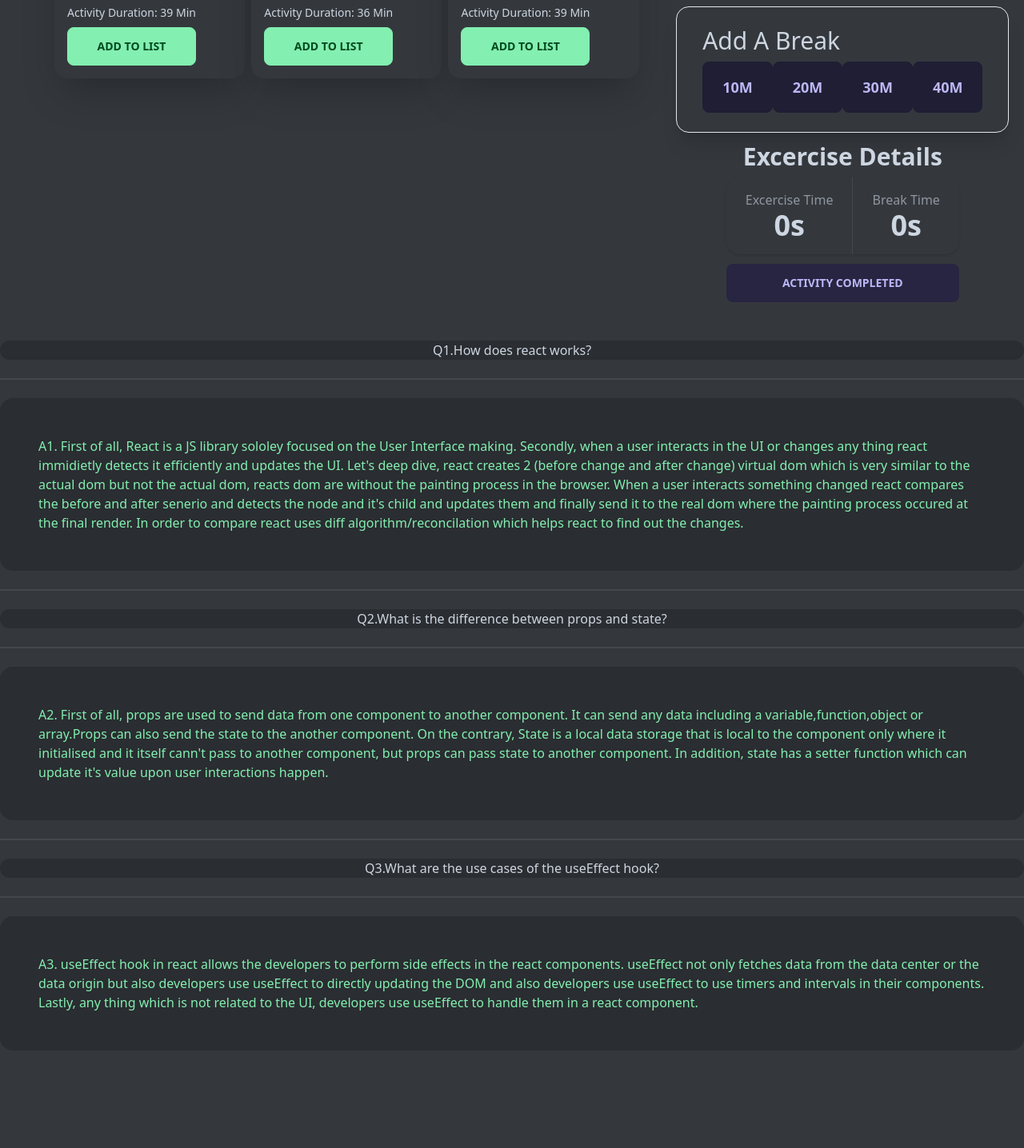
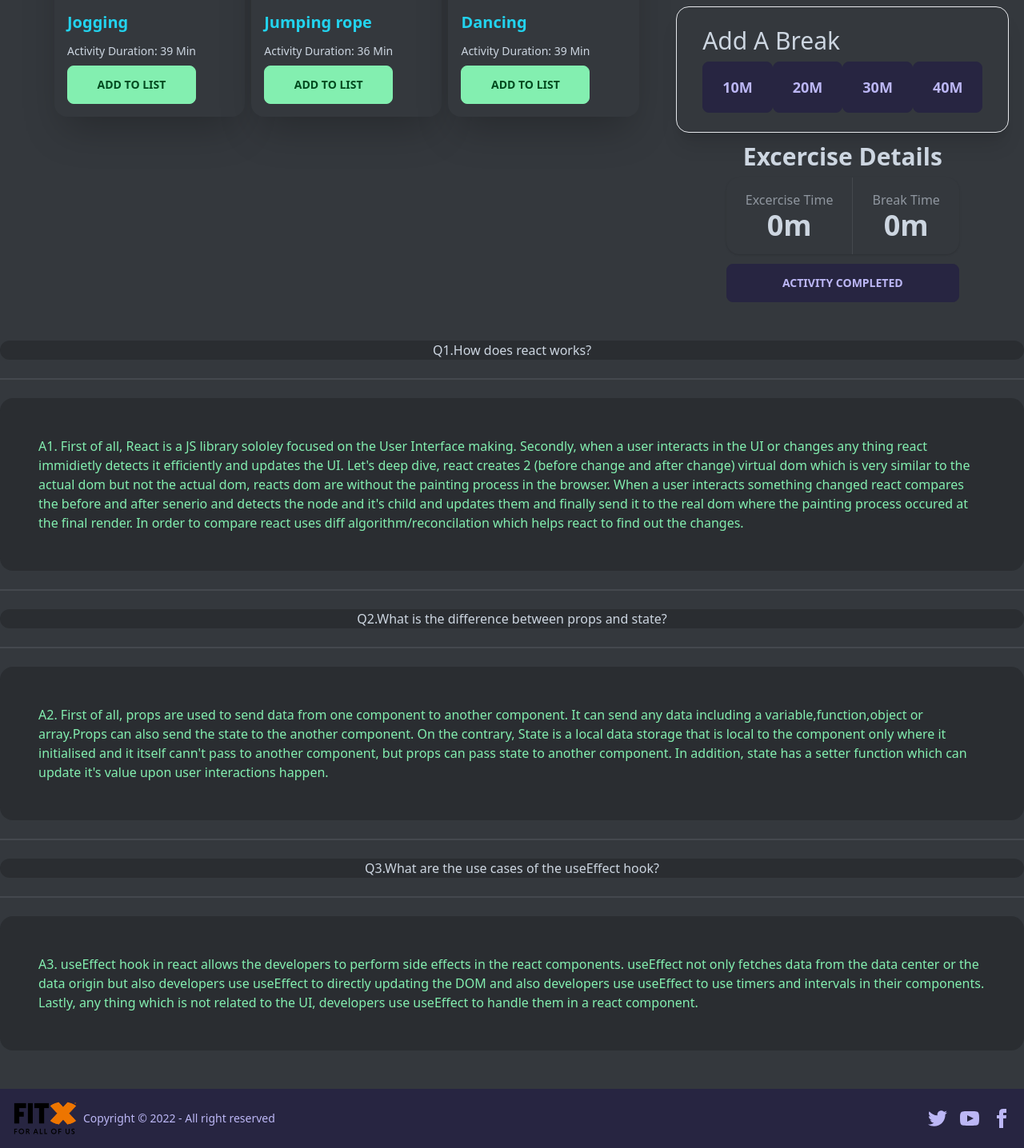
Before and after one commit to HasanMdKamrul/fit-x-fitness-app, a React (Create React App) app: page / in a window 1280 px wide. Shown: the part 627-2063 px from the top of the page at 80% size. Before the commit the page ends 1989 px from the top, so only its background shows below. Built offline with nearby package versions, Linux system fonts and the light colour scheme.

Commit message:
A non functional footer added

```diff
--- a/public/activity.json
+++ b/public/activity.json
@@ -31,7 +31,7 @@
   },
   {
     "_id": "633473d99fd7b8a421a55689",
-    "picture": "https://img.freepik.com/premium-vector/flat-hand-drawn-dance-fitness-class_52683-58763.jpg?w=360",
+    "picture": "https://img.freepik.com/free-vector/illustrated-dance-fitness-class_52683-58310.jpg?w=2000",
     "time": 39,
     "name": "Dancing"
   }
--- a/src/App.js
+++ b/src/App.js
@@ -1,5 +1,6 @@
 import { Toaster } from 'react-hot-toast';
 import './App.css';
+import Footer from './components/Footer/Footer';
 import Home from './components/Home/Home';
 import Navbar from './components/Navbar/Navbar';
 import QuestionAnswer from './components/QuestionAnswer/QuestionAnswer';
@@ -7,11 +8,11 @@
 function App() {
   return (
     <div>
-      {/* <ActivityCompleted/> */}
       <Toaster/>
       <Navbar/>
       <Home/>
       <QuestionAnswer/>
+      <Footer/>
     </div>
   );
 }
--- a/src/components/Activity/Activity.js
+++ b/src/components/Activity/Activity.js
@@ -7,7 +7,7 @@
     return (
         <div>
             <div className="card card-compact bg-base-100 shadow-2xl w-full h-full">
-                <figure><img className='w-full h-fit' src={picture} alt="" /></figure>
+                <figure><img className='w-fit h-fit' src={picture} alt="" /></figure>
                 <div className="card-body w-fit h-fit">
                     <h2 className="card-title text-cyan-400">{name}</h2>
                     <p>Activity Duration: {time} Min</p>
--- a/src/components/BreakButtons/BreakButtons.js
+++ b/src/components/BreakButtons/BreakButtons.js
@@ -1,9 +1,15 @@
-import React from 'react';
+import React, { useState } from 'react';
 
 const BreakButtons = ({handleBreak,time}) => {
+
+    const [toggle,setToggle] = useState(false)
+
     return (
         <div>
-            <button  onClick={()=>handleBreak(time)}  className="btn btn-lg btn-active">{time}m</button>
+            <button  onClick={()=>{
+                handleBreak(time);
+                setToggle((previousValue)=> !previousValue);
+            }}  className={toggle ? "btn btn-lg btn-active" : "btn btn-lg"}>{time}m</button>
         </div>
     );
 };
--- a/src/components/Details/Details.js
+++ b/src/components/Details/Details.js
@@ -13,11 +13,11 @@
                 <div className="stats shadow text-center mt-2">
                     <div className="stat">
                         <div className="stat-title">Excercise Time</div>
-                        <div className="stat-value">{totalTime}s</div>
+                        <div className="stat-value">{totalTime}m</div>
                     </div>
                     <div className="stat">
                         <div className="stat-title">Break Time</div>
-                        <div className="stat-value">{breakTime ? breakTime : 0}s</div>
+                        <div className="stat-value">{breakTime ? breakTime : 0}m</div>
                     </div>
 
                 </div>
--- /dev/null
+++ b/src/components/Footer/Footer.js
@@ -0,0 +1,23 @@
+import React from 'react';
+import logo from '../../images/fitx.png';
+
+const Footer = () => {
+    return (
+        <div>
+            <footer className="footer items-center p-4 bg-neutral text-neutral-content">
+                <div className="items-center grid-flow-col">
+                    <img className='w-20' src={logo} alt="" />
+                    <p>Copyright © 2022 - All right reserved</p>
+                </div>
+                <div className="grid-flow-col gap-4 md:place-self-center md:justify-self-end">
+                    <a><svg xmlns="http://www.w3.org/2000/svg" width="24" height="24" viewBox="0 0 24 24" className="fill-current"><path d="M24 4.557c-.883.392-1.832.656-2.828.775 1.017-.609 1.798-1.574 2.165-2.724-.951.564-2.005.974-3.127 1.195-.897-.957-2.178-1.555-3.594-1.555-3.179 0-5.515 2.966-4.797 6.045-4.091-.205-7.719-2.165-10.148-5.144-1.29 2.213-.669 5.108 1.523 6.574-.806-.026-1.566-.247-2.229-.616-.054 2.281 1.581 4.415 3.949 4.89-.693.188-1.452.232-2.224.084.626 1.956 2.444 3.379 4.6 3.419-2.07 1.623-4.678 2.348-7.29 2.04 2.179 1.397 4.768 2.212 7.548 2.212 9.142 0 14.307-7.721 13.995-14.646.962-.695 1.797-1.562 2.457-2.549z"></path></svg>
+                    </a>
+                    <a><svg xmlns="http://www.w3.org/2000/svg" width="24" height="24" viewBox="0 0 24 24" className="fill-current"><path d="M19.615 3.184c-3.604-.246-11.631-.245-15.23 0-3.897.266-4.356 2.62-4.385 8.816.029 6.185.484 8.549 4.385 8.816 3.6.245 11.626.246 15.23 0 3.897-.266 4.356-2.62 4.385-8.816-.029-6.185-.484-8.549-4.385-8.816zm-10.615 12.816v-8l8 3.993-8 4.007z"></path></svg></a>
+                    <a><svg xmlns="http://www.w3.org/2000/svg" width="24" height="24" viewBox="0 0 24 24" className="fill-current"><path d="M9 8h-3v4h3v12h5v-12h3.642l.358-4h-4v-1.667c0-.955.192-1.333 1.115-1.333h2.885v-5h-3.808c-3.596 0-5.192 1.583-5.192 4.615v3.385z"></path></svg></a>
+                </div>
+            </footer>
+        </div>
+    );
+};
+
+export default Footer;
--- a/src/components/Home/Home.js
+++ b/src/components/Home/Home.js
@@ -41,7 +41,7 @@
         <div>
             <div className='lg:grid lg:grid-cols-12 grid grid-cols-1 mx-5'>
                 <div className='lg:col-start-1 lg:col-end-9 col-start-1 col-end-12'>
-                    <div className='lg:grid lg:grid-cols-3 lg:gap-2 grid grid-cols-1 lg:mx-12 lg:p-0 px-5'>
+                    <div className='lg:grid lg:grid-cols-3 lg:gap-2 grid grid-cols-1 lg:mx-12 lg:p-0 px-5 mt-12'>
                         {
                             activities.map(activity => <Activity handleAddToList={handleAddToList}  key={activity._id} activity={activity}/>)
                         }
```
